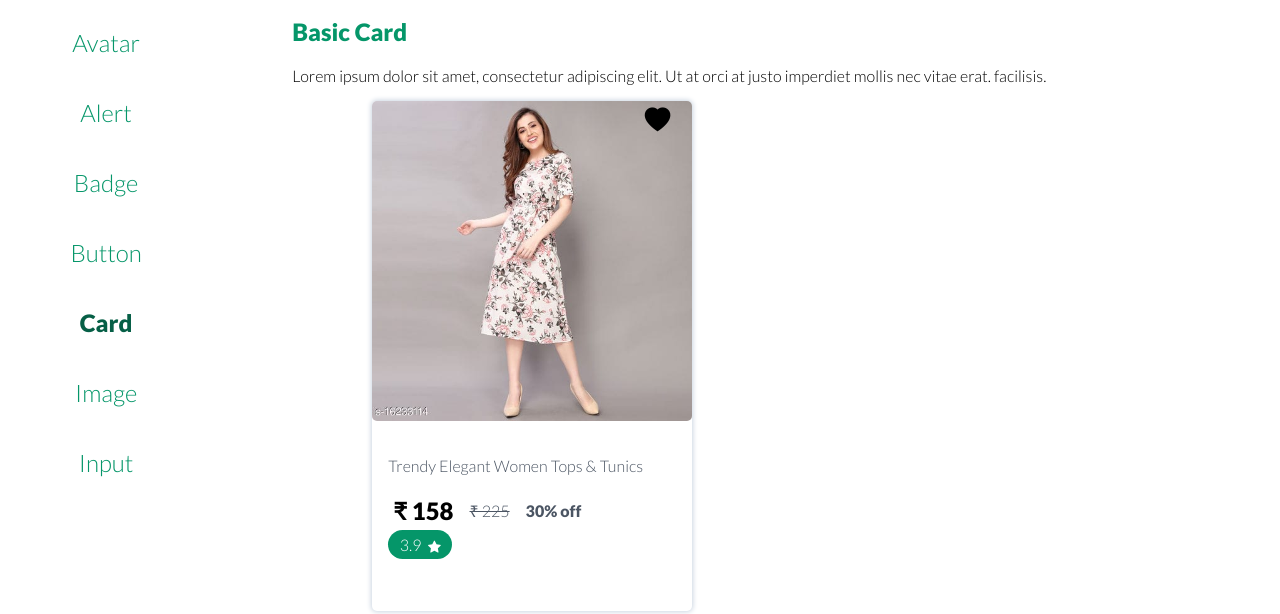
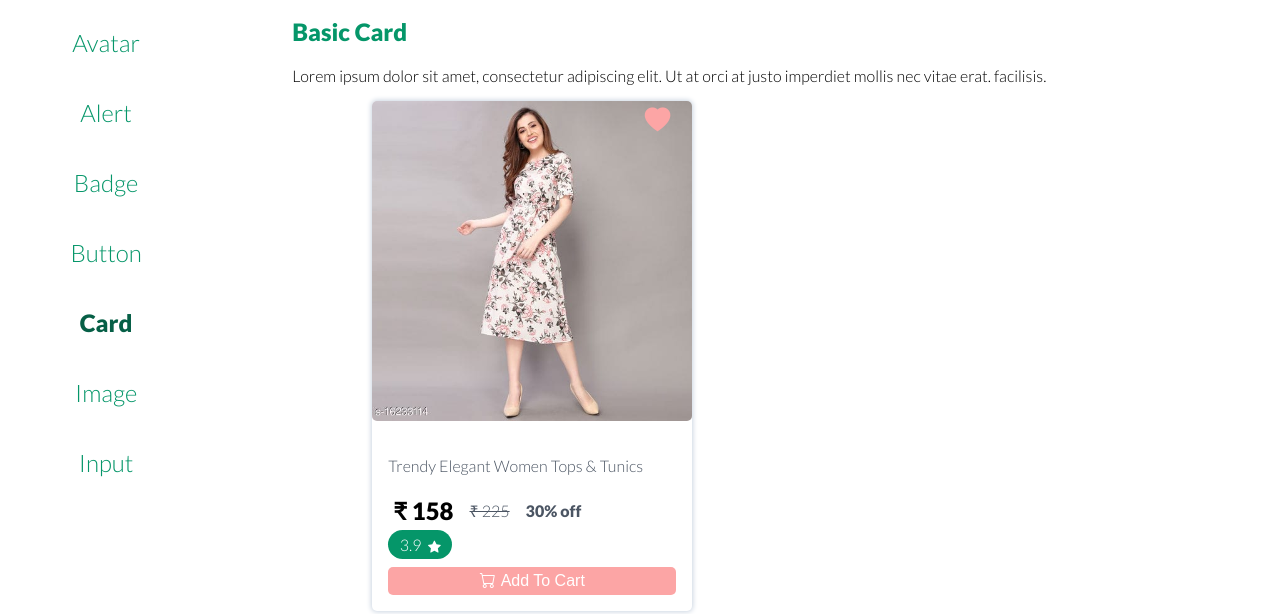
Before and after one commit to AswathyVNair/UI-Component-Library, a plain HTML site: page card/card.html in a window 1280 px wide. Shown: the part 186-800 px from the top of the page. Drawn offline with nearby package versions, Linux system fonts and the light colour scheme.

Commit message:
added more colours

```diff
--- a/style.css
+++ b/style.css
@@ -1,6 +1,8 @@
 @import url('https://fonts.googleapis.com/css2?family=Lato:wght@300;900&display=swap');
 @import url(avatar/avatar.css);
 @import url(badge/badge.css);
+@import url(button/button.css);
+@import url(card/card.css);
 
 
 :root{
@@ -15,6 +17,9 @@
   --light-yellow:#fcf9d7;
   --dark-red:#dc2626;
   --red:#fd0404;
+  --light-red:#fee2e2;
+  --light-red2:#fca5a5;
+  --light-red3:#f87171;
   --white:#fff;
   --dark-blue:#075985;
   --light-blue:#06b6d4;
@@ -22,7 +27,6 @@
   --light-blue2:#9ee2ff;
   --violet:#5b21b6;
   --light-violet:#ede9fe;
-  --light-red:#fee2e2;
   --black:#171717;
   --stone:#e7e5e4;
 
```
